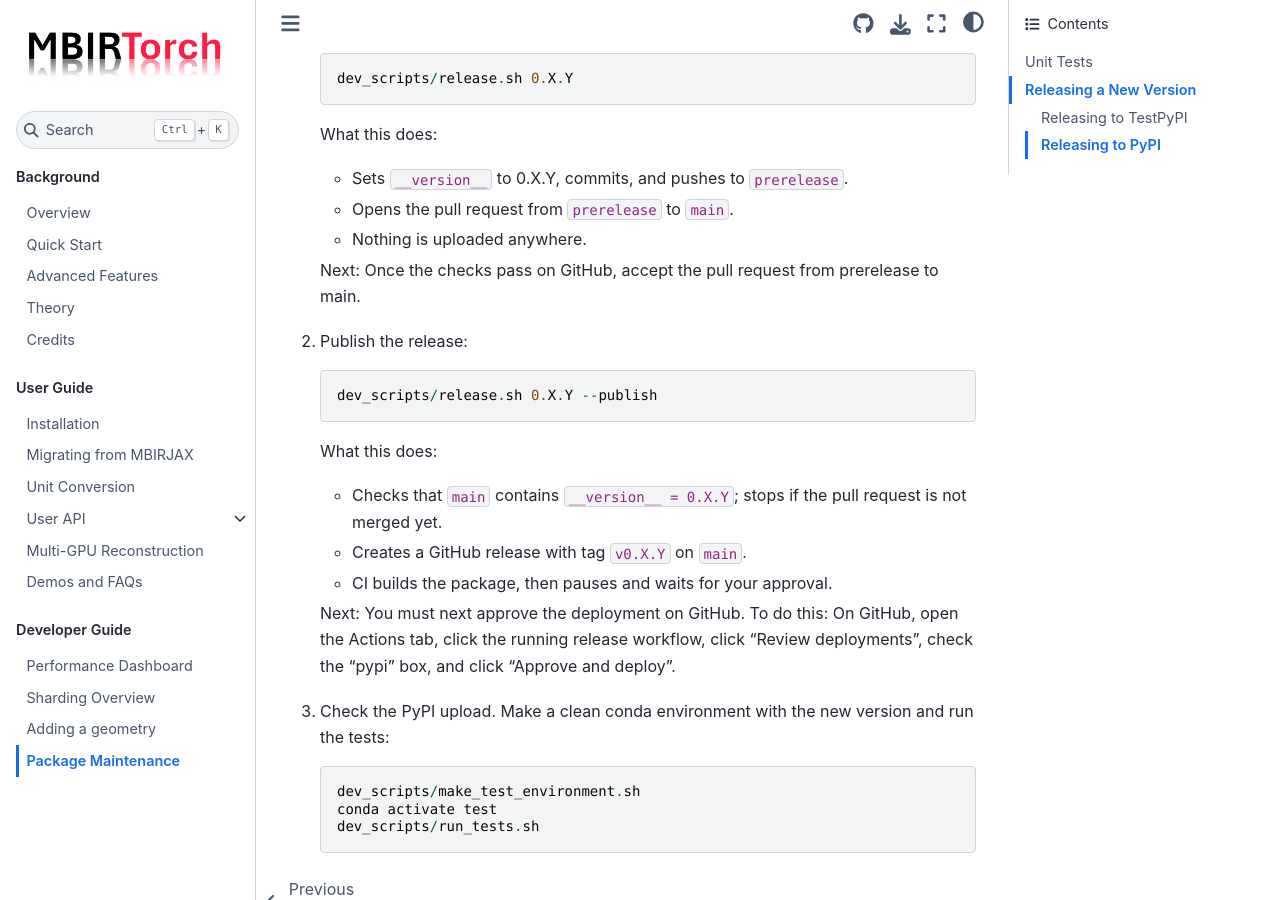
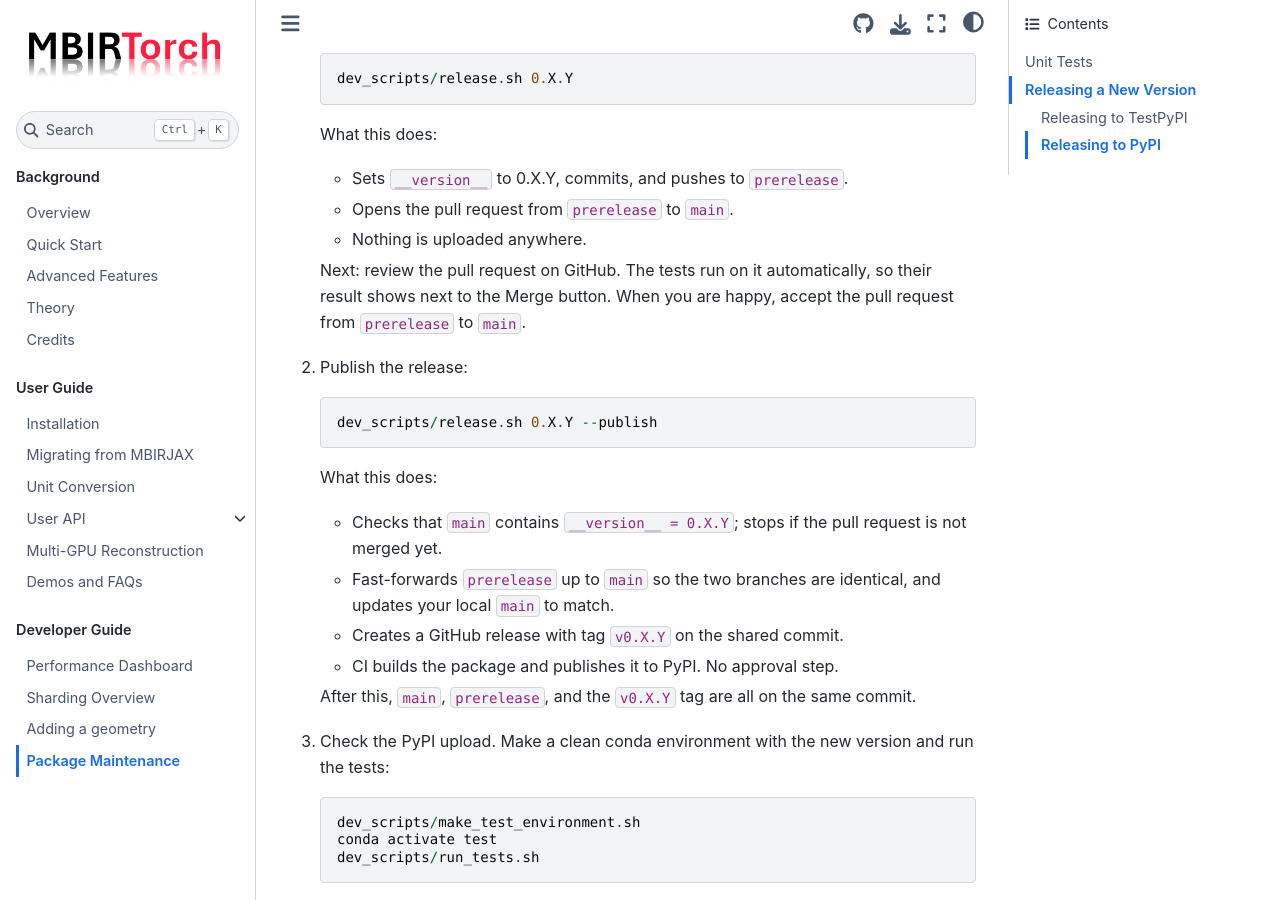
Before and after one commit to cabouman/mbirtorch, a Sphinx documentation site: the page built from docs/source/dev_maintenance.rst, in a window 1280 px wide and 900 px high, scrolled down 1169 px. Built offline with Sphinx 7.4.7 and the Sphinx Book theme 1.1.4, drawn with Linux system fonts in a browser that asks for light colours.

Commit message:
Release ends with main, prerelease, and tag on one commit
--publish now fast-forwards prerelease up to main and syncs local main before
tagging, so the branches and the version tag all land on the same commit.  The
PyPI upload has no manual approval step; the pull-request review is the gate.
The maintenance page gives these steps.

Co-Authored-By: Claude Opus 4.8 <noreply@anthropic.com>
Claude-Session: https://claude.ai/code/session_01V68g4ip5sveWJBSwT3UHxk

```diff
--- a/docs/source/dev_maintenance.rst
+++ b/docs/source/dev_maintenance.rst
@@ -53,7 +53,9 @@ This procedure stands on its own.  The TestPyPI steps above are optional.
    * Opens the pull request from ``prerelease`` to ``main``.
    * Nothing is uploaded anywhere.
 
-   Next: Once the checks pass on GitHub, accept the pull request from prerelease to main.
+   Next: review the pull request on GitHub.  The tests run on it automatically,
+   so their result shows next to the Merge button.  When you are happy, accept
+   the pull request from ``prerelease`` to ``main``.
 
 2. Publish the release::
 
@@ -63,12 +65,13 @@ This procedure stands on its own.  The TestPyPI steps above are optional.
 
    * Checks that ``main`` contains ``__version__ = 0.X.Y``; stops if the
      pull request is not merged yet.
-   * Creates a GitHub release with tag ``v0.X.Y`` on ``main``.
-   * CI builds the package, then pauses and waits for your approval.
+   * Fast-forwards ``prerelease`` up to ``main`` so the two branches are
+     identical, and updates your local ``main`` to match.
+   * Creates a GitHub release with tag ``v0.X.Y`` on the shared commit.
+   * CI builds the package and publishes it to PyPI.  No approval step.
 
-   Next: You must next approve the deployment on GitHub.
-   To do this: On GitHub, open the Actions tab, click the running release
-   workflow, click "Review deployments", check the "pypi" box, and click "Approve and deploy".
+   After this, ``main``, ``prerelease``, and the ``v0.X.Y`` tag are all on the
+   same commit.
 
 3. Check the PyPI upload.  Make a clean conda environment with the new
    version and run the tests::
```
Also changed, not shown: 1 other file.
